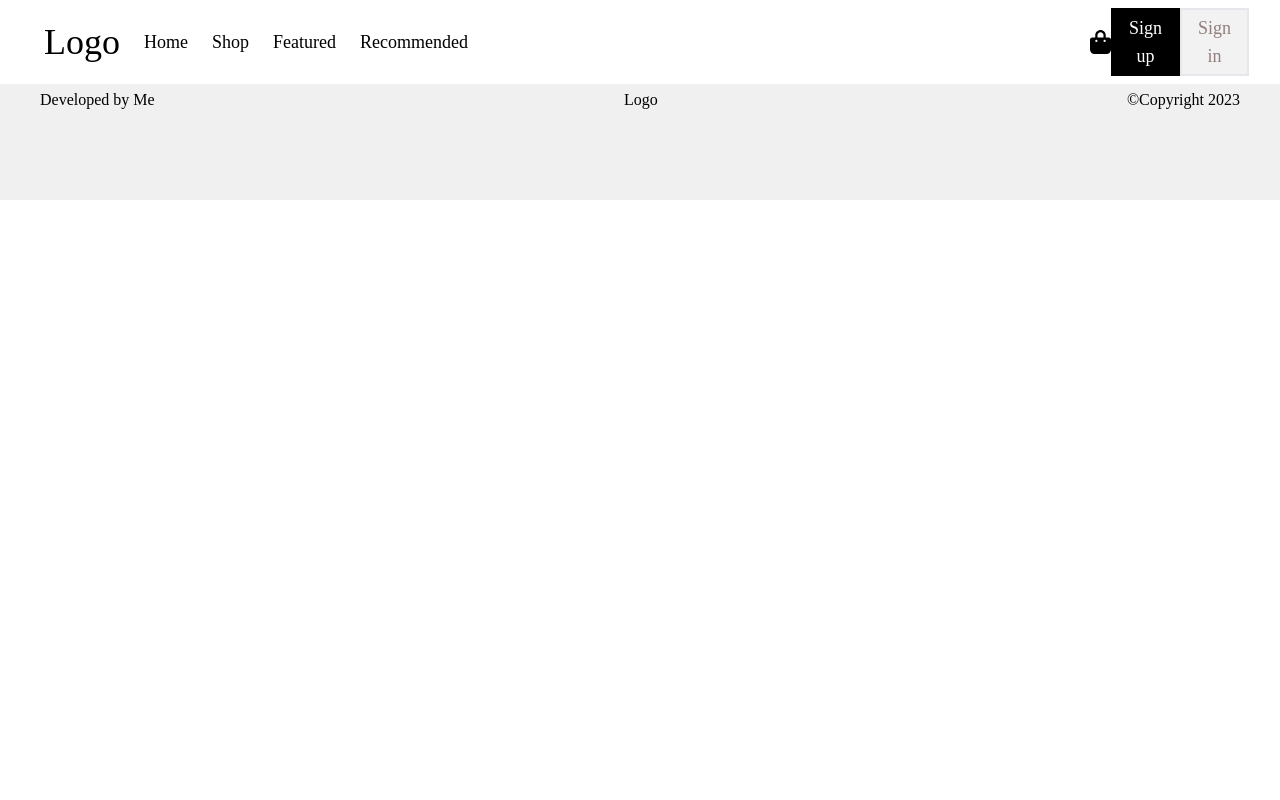
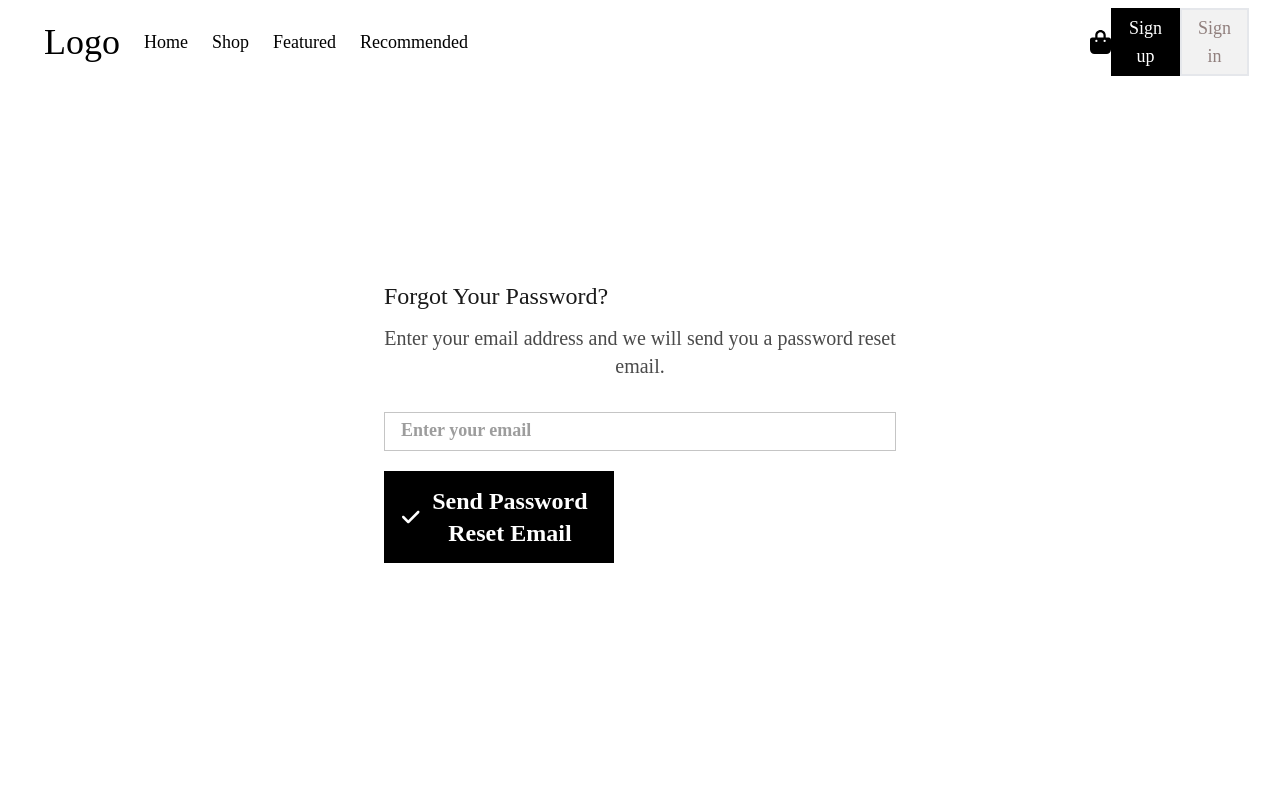
Before and after one commit to RamyNasser4/react-project, a React (Create React App) app: page /ForgetPassword in a window 1280 px wide. Shown: the top 800 px of the page. Built offline with nearby package versions, Linux system fonts and the light colour scheme; a web font is replaced by a local one.

Commit message:
Forget password

```diff
--- a/src/App.js
+++ b/src/App.js
@@ -6,6 +6,7 @@ import Home from './Home';
 import Footer from './Footer';
 import Signin from './Signin';
 import Signup from './Signup';
+import ForgetPassword from './ForgetPassword';
 export default function App() {
   return (
     <BrowserRouter>
@@ -15,6 +16,7 @@ export default function App() {
           <Route exact path='/' Component={Home}></Route>
           <Route path='/Signin' Component={Signin}></Route>
           <Route path='/Signup' Component={Signup}></Route>
+          <Route path='/ForgetPassword' Component={ForgetPassword}></Route>
           <Route path='/Featured'></Route>
         </Routes>
         <Footer></Footer>
--- a/src/AuthCard.js
+++ b/src/AuthCard.js
@@ -14,7 +14,7 @@ function AuthCard(props) {
                             {props.signin ? <><InputBox type="email" name="Email"></InputBox><InputBox type="password" name="Password"></InputBox></> : <><InputBox type="text" name="Full Name"></InputBox><InputBox type="email" name="Email"></InputBox><InputBox type="password" name="Password"></InputBox></>}
                         </form>
                         <div className="flex flex-col sm:flex-row flex-wrap justify-between items-center w-full">
-                            <a className="font-[AwanZaman] font-semibold underline text-[#6C6B6C]">Forgot Password?</a>
+                            <a className="font-[AwanZaman] font-semibold underline text-[#6C6B6C]" href="/ForgetPassword">Forgot Password?</a>
                             <a className="flex items-center text-xl font-[AwanZaman] text-white py-3 px-4 bg-black border-2 border-black">
                                 <span className="font-semibold pr-1">{props.signin ? "Sign In" : "Sign Up"}</span>
                                 <FontAwesomeIcon icon={faArrowRight} className="text-white text-lg" />
--- /dev/null
+++ b/src/ForgetPassword.js
@@ -0,0 +1,21 @@
+import React from "react";
+import { FontAwesomeIcon } from "@fortawesome/react-fontawesome";
+import { faCheck } from "@fortawesome/free-solid-svg-icons";
+function ForgetPassword() {
+    return (
+        <div className="w-full flex justify-center py-[35vh]">
+            <div className="flex flex-col w-2/5 justify-center items-start">
+                <div className="font-[AwanZaman] font-medium text-2xl text-[#1A1A1A] mb-3">Forgot Your Password?</div>
+                <div className="font-[AwanZaman] font-medium text-xl text-[#4A4A4A] mb-8">Enter your email address and we will send you a password reset email.</div>
+                <form className="flex flex-col w-full">
+                    <input type="email" placeholder="Enter your email" name="email" className="font-[AwanZaman] font-semibold border-[1px] border-solid border-[#c5c5c5] w-full py-[0.40rem] px-4 mb-5 placeholder:font-semibold placeholder:text-[#9D9D9D] placeholder:text-lg"></input>
+                    <button type="submit" className="flex justify-start items-center text-xl font-[AwanZaman] text-white py-3 px-4 bg-black border-2 border-black w-[45%]">
+                        <FontAwesomeIcon className="pr-1" icon={faCheck} />
+                        <span className="font-[AwanZaman] font-semibold text-2xl">Send Password Reset Email</span>
+                    </button>
+                </form>
+            </div>
+        </div>
+    );
+}
+export default ForgetPassword;
```
